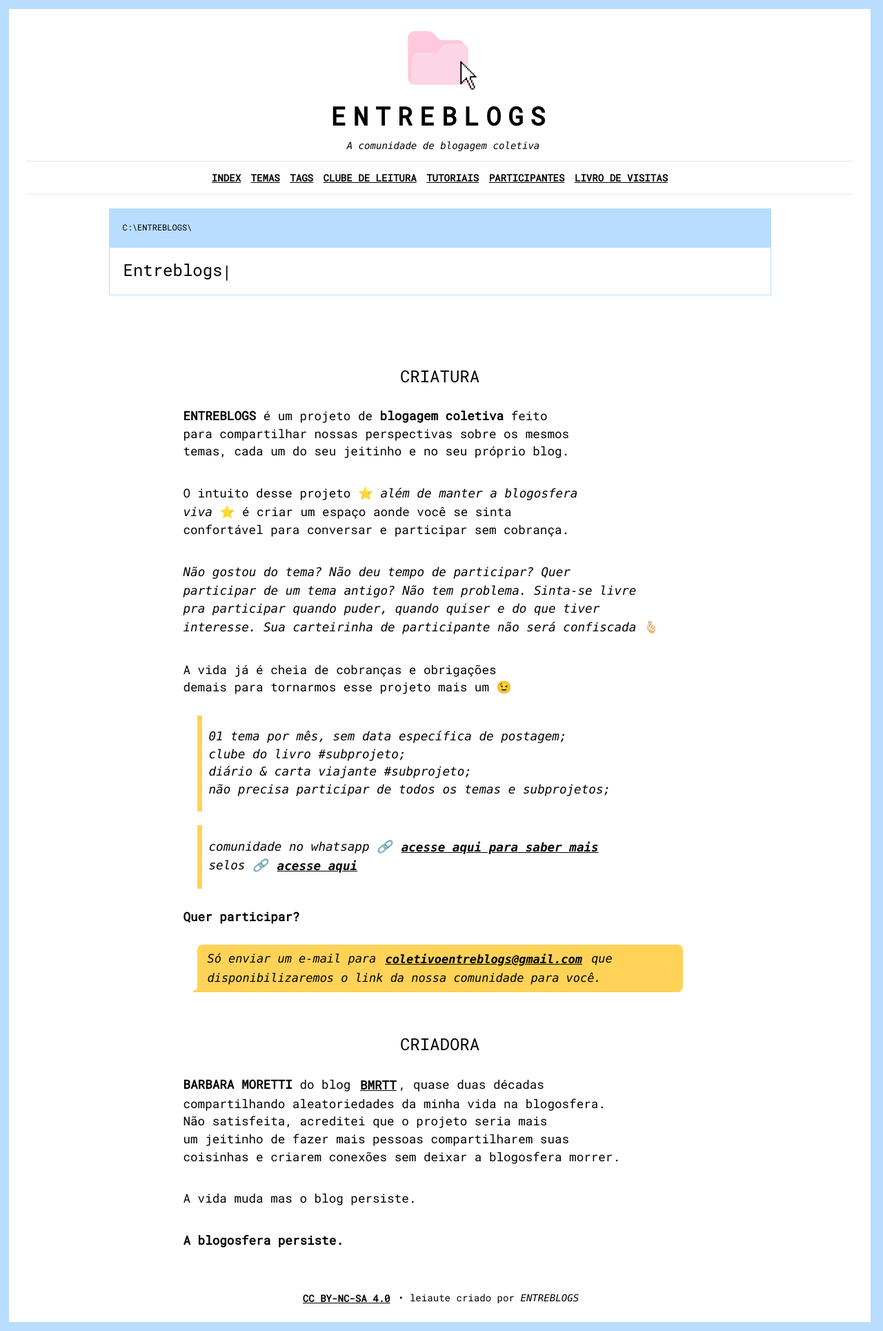
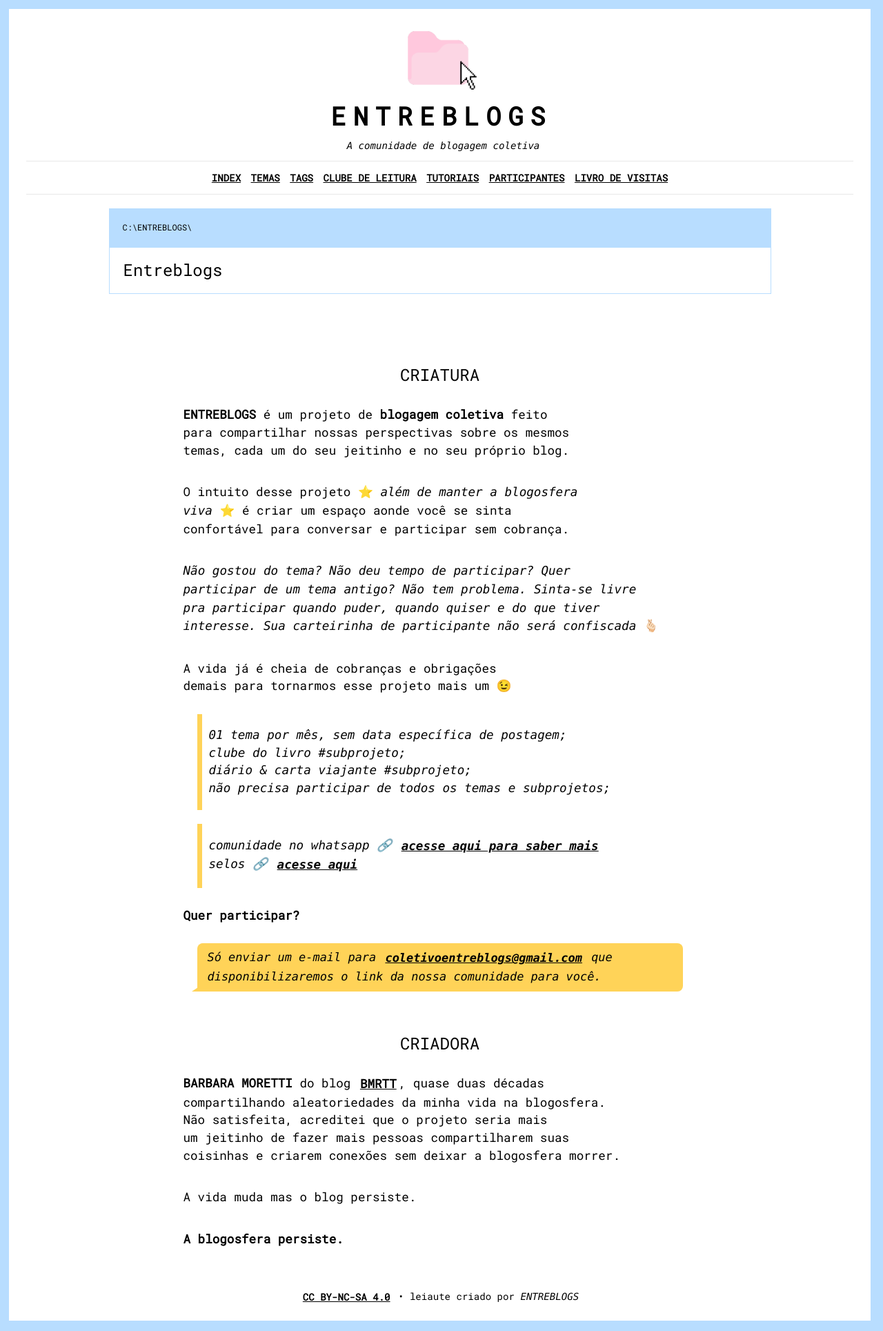
Before and after one commit to bamoretti/entreblogs, a Jekyll site: the page built from index.md, in a window 1280 px wide. Shown: the whole page at 69% size. Built offline with Jekyll 4.4.1, drawn with Linux system fonts in a browser that asks for light colours; comment, search, counter and statistics services are not loaded.

Commit message:
Update styles.css

```diff
--- a/assets/styles.css
+++ b/assets/styles.css
@@ -149,7 +149,8 @@ main {
 
 .titulo-pagina::after {
  content: "|";
- display: inline-block;
+ display:none;
+ /* display: inline-block; */
  margin-left: -1px; /* PROXIMIDADE: Diminua para encostar mais, ou use valor negativo se precisar */
  transform: translateY(-3x); /* ALTURA: Use valores em 'px' ou 'em' para subir o cursor.  Valores positivos descem, negativos sobem. */
  color: var(--cor-texto);
```
